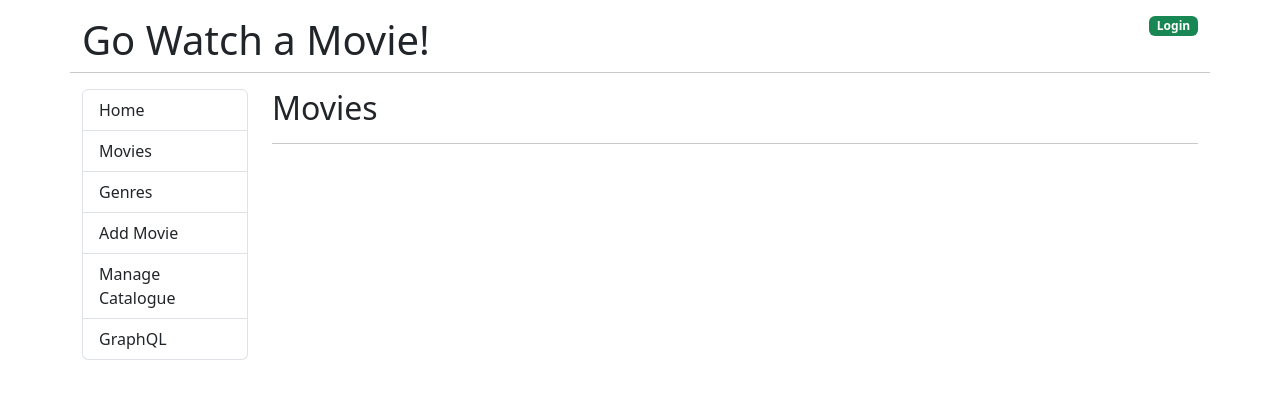
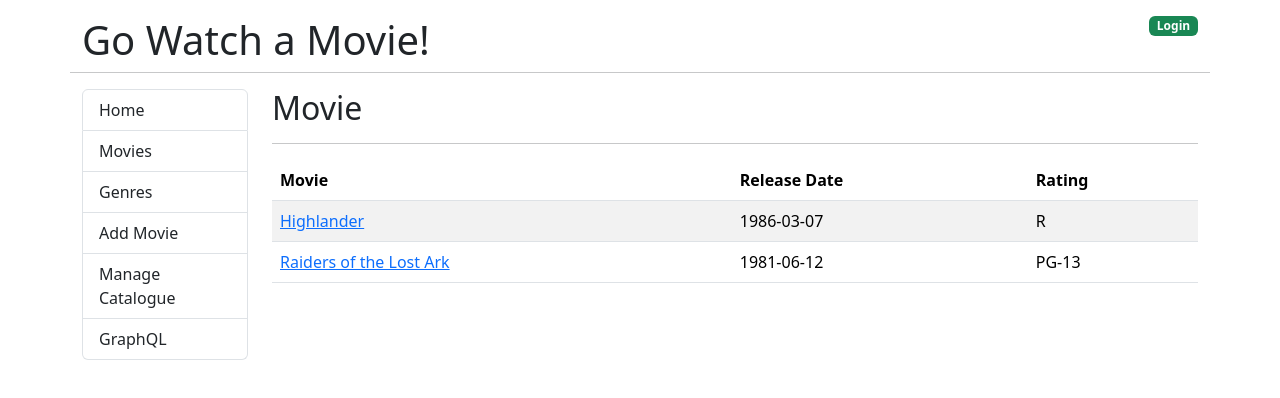
Before and after one commit to amirhasanpour/Golang-and-React.js-Movie-Platform, a React (Create React App) app in the folder go-movies-front-end/: page /movies in a window 1280 px wide. Shown: the top 398 px of the page. Built offline with nearby package versions, Linux system fonts and the light colour scheme.

Commit message:
Develop movies component

```diff
--- a/go-movies-front-end/src/components/Movies.jsx
+++ b/go-movies-front-end/src/components/Movies.jsx
@@ -1,11 +1,60 @@
-const Movies = () => {
+import { useEffect, useState } from "react";
+import { Link } from "react-router-dom";
+
+const Movie = () => {
+    const [movies, setMovies] = useState([]);
+
+    useEffect(() => {
+        let moviesList = [
+            {
+                id: 1,
+                title: "Highlander",
+                release_date: "1986-03-07",
+                runtime: 116,
+                mpaa_rating: "R",
+                description: "Some long description",
+            },
+            {
+                id: 2,
+                title: "Raiders of the Lost Ark",
+                release_date: "1981-06-12",
+                runtime: 115,
+                mpaa_rating: "PG-13",
+                description: "Some long description",
+            },
+        ];
+
+        setMovies(moviesList)
+    }, []);
 
     return (
         <div>
-            <h2>Movies</h2>
+            <h2>Movie</h2>
             <hr />
+            <table className="table table-striped table-hover">
+                <thead>
+                    <tr>
+                        <th>Movie</th>
+                        <th>Release Date</th>
+                        <th>Rating</th>
+                    </tr>
+                </thead>
+                <tbody>
+                    {movies.map((m) => (
+                        <tr key={m.id}>
+                            <td>
+                                <Link to={`/movies/${m.id}`}>
+                                    {m.title}
+                                </Link>
+                            </td>
+                            <td>{m.release_date}</td>
+                            <td>{m.mpaa_rating}</td>
+                        </tr>
+                    ))}
+                </tbody>
+            </table>
         </div>
     )
 }
 
-export default Movies;
+export default Movie;
```
